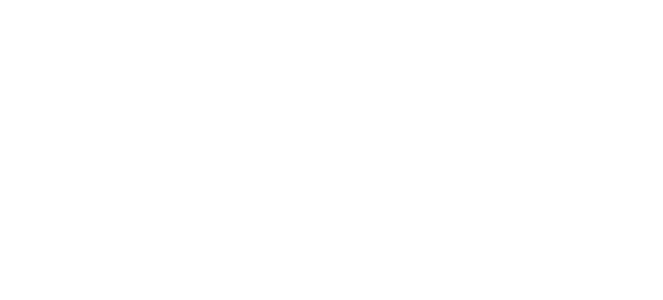
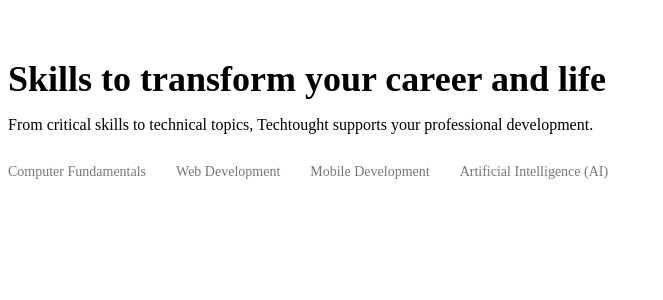
Before and after one commit to FADI3ad/techtought-frontend, a Vue app: page / in a window 1280 px wide. Shown: the top 300 px of the page, without its empty margins (0-663 px from the left). Built offline with nearby package versions, Linux system fonts and the light colour scheme.

Commit message:
Add simple navbar and header section

```diff
--- a/src/App.vue
+++ b/src/App.vue
@@ -4,8 +4,18 @@
 
 <template>
 
+<section class="container">
+  <h1 class="h1">Skills to transform your career and life </h1>
+  <p class="p1">From critical skills to technical topics, Techtought supports your professional development.</p>
+</section>
+<!-- Navbar -->
+  <nav class="nav">
+    <a href="#">Computer Fundamentals</a>
+    <a href="#">Web Development</a>
+    <a href="#">Mobile Development</a>
+    <a href="#">Artificial Intelligence (AI)</a>
+  </nav>
 </template>
 
 <style scoped>
-
 </style>
--- a/src/style.css
+++ b/src/style.css
@@ -0,0 +1,35 @@
+.container{
+    width: 100%;
+    text-align: left;
+    margin-top: 60px;
+    margin-bottom:30px;
+}
+.h1{
+    margin:0;
+    padding:0;
+    line-height: 1.1;
+    font-size:36px;
+    font-weight:700;
+}
+.p{
+    margin:0;
+    padding:0;
+    line-height: 1.1;
+    font-size:16px;
+    color:#666;
+}
+.nav{
+    display: flex;
+    justify-content:flex-start;
+    gap:30px;
+    margin-left:0;
+    margin-top:12px;
+}
+.nav a{
+    text-decoration: none;
+    color: #777;
+    font-size: 14px;
+}
+.nav a:hover{
+    color:#000;
+}
```
Also changed, not shown: 1 other file (tests, documents, lock files or other folders).
